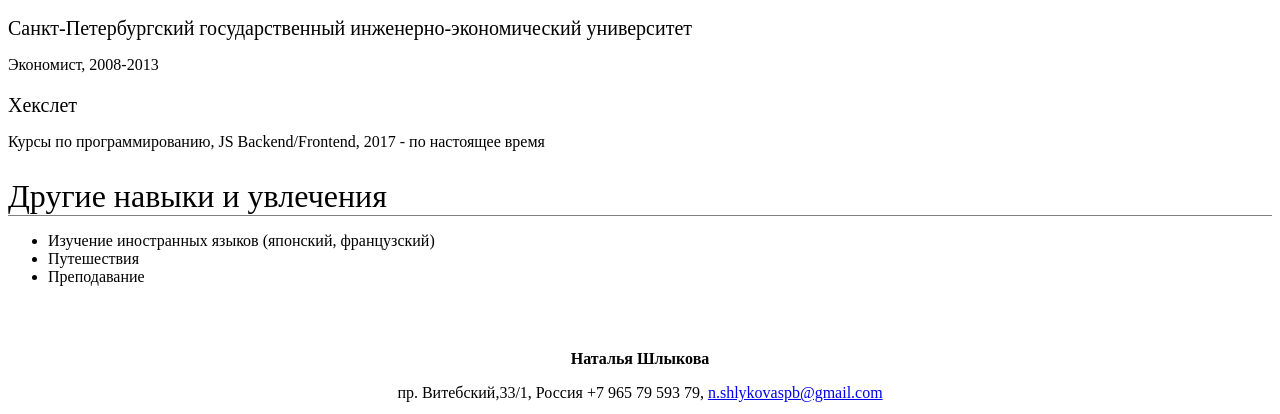
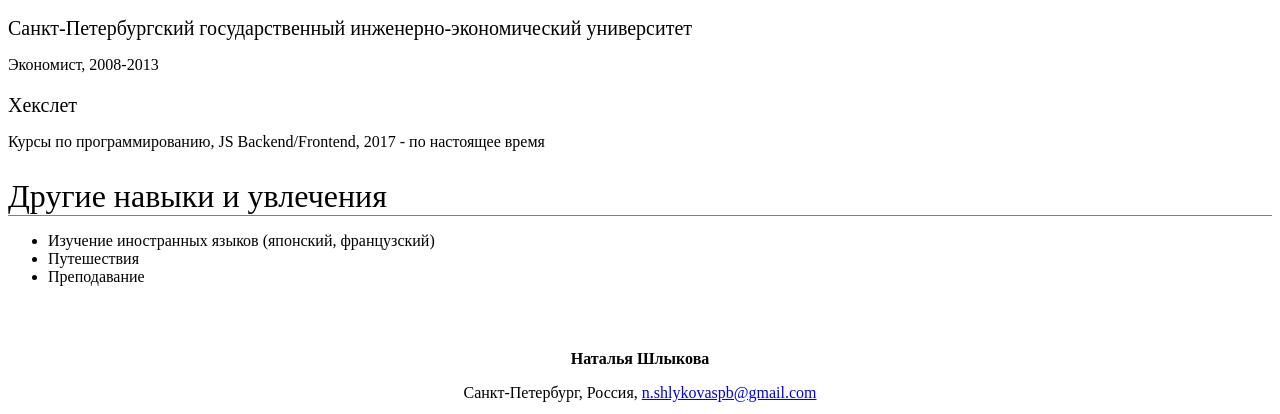
Before and after one commit to piumiu-uno/piumiuno1.github.io, a plain HTML site: page index.html in a window 1280 px wide. Shown: the part 542-956 px from the top of the page. Drawn offline with Linux system fonts and the light colour scheme.

Commit message:
Update index.html

```diff
--- a/index.html
+++ b/index.html
@@ -40,7 +40,7 @@
     <div id="footer">
         <strong>Наталья Шлыкова</strong>
         </br>
-        <p>пр. Витебский,33/1, Россия +7 965 79 593 79, <a href="n.shlykovaspb@gmail.com">n.shlykovaspb@gmail.com</a></p>
+        <p>Санкт-Петербург, Россия, <a href="n.shlykovaspb@gmail.com">n.shlykovaspb@gmail.com</a></p>
         </div>
 
     </body>
```
